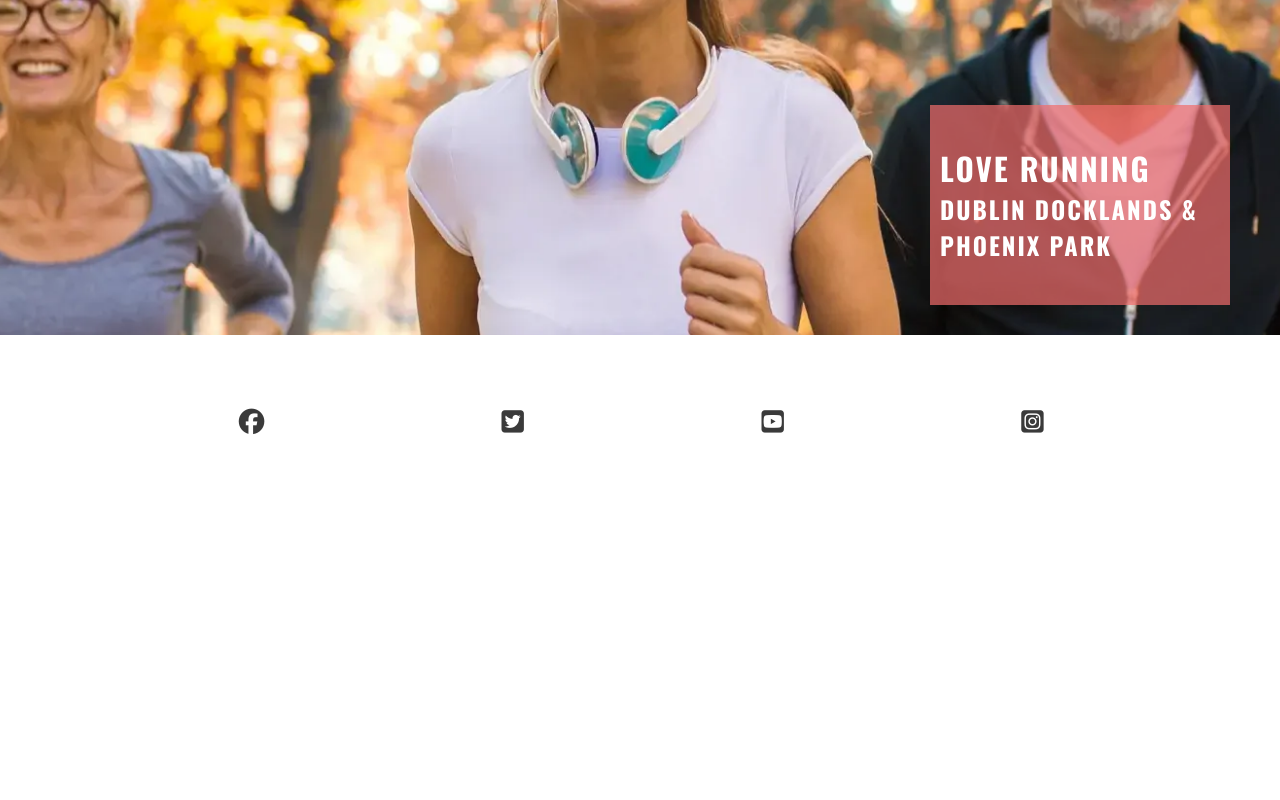
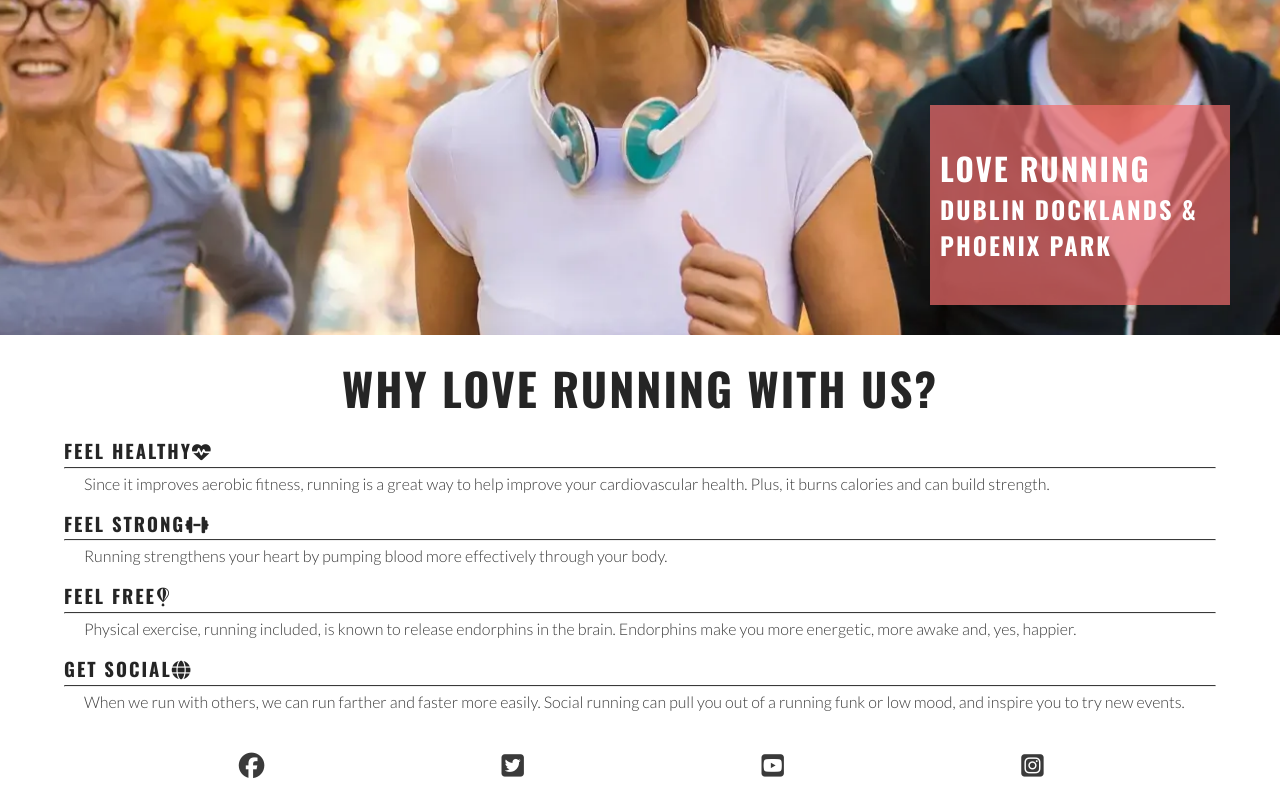
Before and after one commit to isThatAFife/Love_Running, a plain HTML site: page index.html in a window 1280 px wide. Shown: the part 344-1144 px from the top of the page. Before the commit the page ends 800 px from the top, so only its background shows below. Drawn offline with nearby package versions, Linux system fonts and the light colour scheme.

Commit message:
added reasons section and styles

```diff
--- a/assets/css/style.css
+++ b/assets/css/style.css
@@ -173,6 +173,33 @@ main {
         width: 300px;
         right: 50px;
     }
+
+    /* Reasons */
+    #reasons {
+        width: 90%;
+        margin: 20px auto;
+    }
+
+    #reasons h2 {
+        margin-bottom: 20px;
+        text-align: center;
+        font-size: 280%;
+    }
+
+    #benefits-physical>div,
+    #benefits-mental>div {
+        line-height: 20px;
+        margin-bottom: 20px;
+    }
+
+    #benefits p {
+        padding: 0 20px;
+    }
+
+    #benefits hr {
+        border-top: 1px solid #3a3a3a;
+        margin: 5px 0;
+    }
 }
 
 @media screen and (min-width: 992px) {
--- a/index.html
+++ b/index.html
@@ -62,10 +62,54 @@
     <main>
       <section id="hero">
         <div id="cover-text">
-            <h2>Love Running</h2>
-            <h3>Dublin Docklands & Phoenix Park</h3>
+          <h2>Love Running</h2>
+          <h3>Dublin Docklands & Phoenix Park</h3>
         </div>
+      </section>
 
+      <section id="reasons">
+        <h2>Why Love Running With Us?</h2>
+        <div id="benefits">
+          <div id="benefits-physical">
+            <div>
+              <h3>Feel Healthy<i class="fa-solid fa-heart-pulse"></i></h3>
+              <hr />
+              <p>
+                Since it improves aerobic fitness, running is a great way to
+                help improve your cardiovascular health. Plus, it burns calories
+                and can build strength.
+              </p>
+            </div>
+            <div>
+              <h3>Feel Strong<i class="fa-solid fa-dumbbell"></i></h3>
+              <hr />
+              <p>
+                Running strengthens your heart by pumping blood more effectively
+                through your body.
+              </p>
+            </div>
+          </div>
+          <div id="benefits-mental">
+            <div>
+              <h3>Feel Free<i class="fa-brands fa-fly"></i></h3>
+              <hr />
+              <p>
+                Physical exercise, running included, is known to release
+                endorphins in the brain. Endorphins make you more energetic,
+                more awake and, yes, happier.
+              </p>
+            </div>
+            <div>
+              <h3>Get Social<i class="fa-solid fa-globe"></i></h3>
+              <hr />
+              <p>
+                When we run with others, we can run farther and faster more
+                easily. Social running can pull you out of a running funk or low
+                mood, and inspire you to try new events.
+              </p>
+            </div>
+          </div>
+        </div>
       </section>
     </main>
 
```
